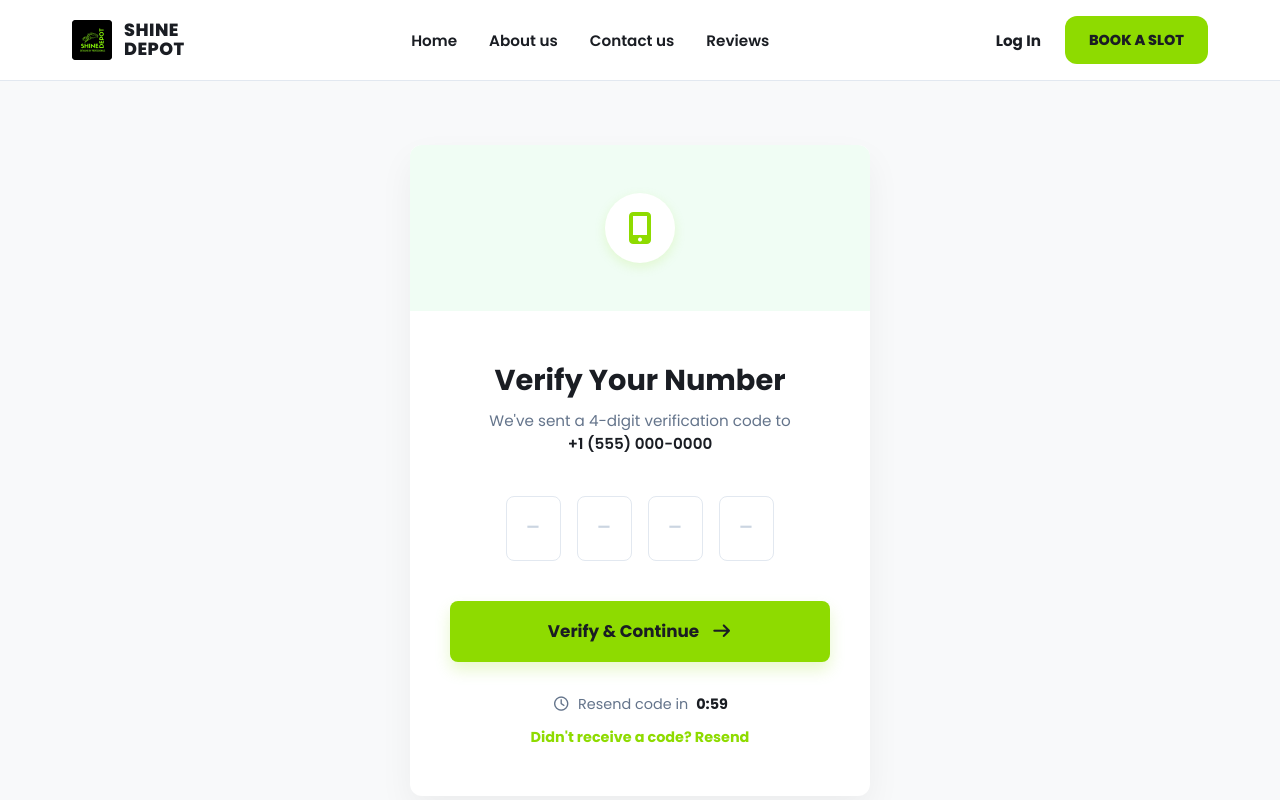
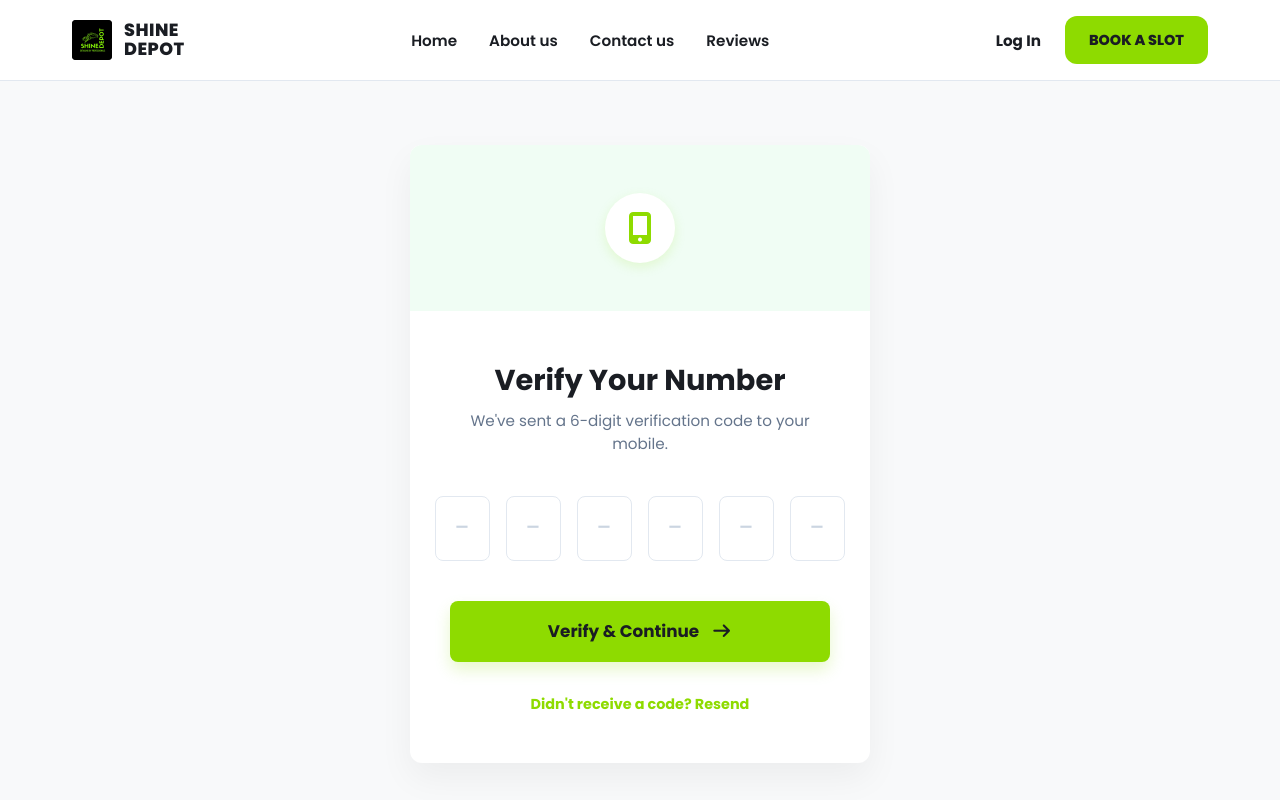
Before and after one commit to Nuwanthapasindu/vehicle-service-center-management-System, a React (Vite) app in the folder webapp/: page /verify-otp in a window 1280 px wide. Shown: the top 800 px of the page. Built offline with nearby package versions, Linux system fonts and the light colour scheme.

Commit message:
feat: finalize user registration process

```diff
--- a/webapp/src/constants/enum.js
+++ b/webapp/src/constants/enum.js
@@ -54,4 +54,5 @@ export const enums = Object.freeze({
 export const CONFIGURATION = Object.freeze({
   ACCESS_TOKEN_KEY: "ACCESS_TOKEN",
   REFRESH_TOKEN_KEY: "REFRESH_TOKEN",
+  MOBILE_NUMBER_KEY: "MOBILE_NUMBER",
 });
--- a/webapp/src/pages/OTPVerificationPage/OTPVerificationPage.jsx
+++ b/webapp/src/pages/OTPVerificationPage/OTPVerificationPage.jsx
@@ -1,46 +1,59 @@
-import React, { useState, useRef, useEffect } from 'react';
-import Header from '../../components/Header/Header';
-import Footer from '../../components/Footer/Footer';
-import './OTPVerificationPage.css';
+import React, { useState, useRef } from "react";
+import { useNavigate } from "react-router-dom";
+import axios from "axios";
+import { toast } from "react-toastify";
+import Header from "../../components/Header/Header";
+import Footer from "../../components/Footer/Footer";
+import { enums, CONFIGURATION } from "../../constants/enum";
+import "./OTPVerificationPage.css";
 
 function OTPVerificationPage() {
-    const [otp, setOtp] = useState(['', '', '', '']);
-    const inputRefs = [useRef(null), useRef(null), useRef(null), useRef(null)];
+  // Server expects 6 digits (per auth.validation.js)
+  const [otp, setOtp] = useState(["", "", "", "", "", ""]);
+  const [isSubmitting, setIsSubmitting] = useState(false);
+  const navigate = useNavigate();
+
+  const inputRefs = [
+    useRef(null),
+    useRef(null),
+    useRef(null),
+    useRef(null),
+    useRef(null),
+    useRef(null),
+  ];
 
   // Input Change Handler
   const handleChange = (index, value) => {
     // Only allow numbers
-        if (isNaN(value)) return;
+    if (value && isNaN(value)) return;
 
     const newOtp = [...otp];
-        // Take the last character in case of paste or rapid typing
+    // Take the last character
     newOtp[index] = value.substring(value.length - 1);
     setOtp(newOtp);
 
     // Move to next input automatically if a digit was entered
-        if (value !== '' && index < 3) {
+    if (value !== "" && index < 5) {
       inputRefs[index + 1].current.focus();
     }
   };
 
   // Backspace, Delete, Right, Left arrow key handler
   const handleKeyDown = (index, e) => {
-        if (e.key === 'Backspace') {
-            // If current input is empty, focus previous input and clear it
-            if (otp[index] === '' && index > 0) {
+    if (e.key === "Backspace") {
+      if (otp[index] === "" && index > 0) {
         const newOtp = [...otp];
-                newOtp[index - 1] = '';
+        newOtp[index - 1] = "";
         setOtp(newOtp);
         inputRefs[index - 1].current.focus();
       } else {
-                // Just clear current input
         const newOtp = [...otp];
-                newOtp[index] = '';
+        newOtp[index] = "";
         setOtp(newOtp);
       }
-        } else if (e.key === 'ArrowLeft' && index > 0) {
+    } else if (e.key === "ArrowLeft" && index > 0) {
       inputRefs[index - 1].current.focus();
-        } else if (e.key === 'ArrowRight' && index < 3) {
+    } else if (e.key === "ArrowRight" && index < 5) {
       inputRefs[index + 1].current.focus();
     }
   };
@@ -48,7 +61,7 @@ function OTPVerificationPage() {
   // Handle Paste event
   const handlePaste = (e) => {
     e.preventDefault();
-        const pasteData = e.clipboardData.getData('text/plain').slice(0, 4);
+    const pasteData = e.clipboardData.getData("text/plain").slice(0, 6);
 
     if (/^\d+$/.test(pasteData)) {
       const newOtp = [...otp];
@@ -57,12 +70,61 @@ function OTPVerificationPage() {
       }
       setOtp(newOtp);
 
-            // Focus on the next empty input or the last one
-            const nextEmptyIndex = pasteData.length < 4 ? pasteData.length : 3;
-            inputRefs[nextEmptyIndex].current.focus();
+      const nextIndex = pasteData.length < 6 ? pasteData.length : 5;
+      inputRefs[nextIndex].current.focus();
     }
   };
 
+  const handleVerify = async (e) => {
+    e.preventDefault();
+    const otpCode = otp.join("");
+
+    if (otpCode.length < 6) {
+      toast.warning("Please enter the full 6-digit code.");
+      return;
+    }
+
+    setIsSubmitting(true);
+    try {
+      const response = await axios.post("/auth/verification", {
+        otp: otpCode,
+      });
+
+      toast.success(response?.data?.payload?.message || "Account verified!");
+      navigate("/login");
+    } catch (error) {
+      const message =
+        error?.response?.data?.payload?.message ||
+        error?.response?.data?.message ||
+        enums.DEFAULT_ERROR_MESSAGE;
+      toast.error(message);
+    } finally {
+      setIsSubmitting(false);
+    }
+  };
+
+  const handleResend = async () => {
+    const mobile = localStorage.getItem(CONFIGURATION.MOBILE_NUMBER_KEY);
+    if (!mobile) {
+      toast.error("Mobile number not found. Please register again.");
+      navigate("/register");
+      return;
+    }
+
+    try {
+      const response = await axios.post("/auth/verification/resend", {
+        mobile: mobile,
+      });
+
+      toast.success(response?.data?.payload?.message || "OTP resent!");
+    } catch (error) {
+      const message =
+        error?.response?.data?.payload?.message ||
+        error?.response?.data?.message ||
+        enums.DEFAULT_ERROR_MESSAGE;
+      toast.error(message);
+    }
+  };
 
   return (
     <div className="otp-page-wrapper">
@@ -78,12 +140,10 @@ function OTPVerificationPage() {
           <div className="otp-card-body">
             <h2 className="otp-title">Verify Your Number</h2>
             <p className="otp-subtitle">
-                            We've sent a 4-digit verification code to
-                            <br />
-                            <strong>+1 (555) 000-0000</strong>
+              We've sent a 6-digit verification code to your mobile.
             </p>
 
-                        <form className="otp-form" onSubmit={(e) => e.preventDefault()}>
+            <form className="otp-form" onSubmit={handleVerify}>
               <div className="otp-inputs-container">
                 {otp.map((digit, index) => (
                   <input
@@ -96,23 +156,37 @@ function OTPVerificationPage() {
                     onChange={(e) => handleChange(index, e.target.value)}
                     onKeyDown={(e) => handleKeyDown(index, e)}
                     onPaste={index === 0 ? handlePaste : undefined}
-                                        className={`otp-input ${digit ? 'filled' : ''}`}
+                    className={`otp-input ${digit ? "filled" : ""}`}
                     placeholder="-"
                   />
                 ))}
               </div>
 
-                            <button type="submit" className="otp-submit-btn">
+              <button
+                type="submit"
+                className="otp-submit-btn"
+                disabled={isSubmitting}
+              >
+                {isSubmitting ? (
+                  <>
+                    <i className="fa-solid fa-spinner fa-spin"></i>
+                    <span>Verifying...</span>
+                  </>
+                ) : (
+                  <>
                     <span>Verify & Continue</span>
                     <i className="fa-solid fa-arrow-right"></i>
+                  </>
+                )}
               </button>
             </form>
 
             <div className="otp-footer-actions">
-                            <p className="timer-text">
-                                <i className="fa-regular fa-clock"></i> Resend code in <strong>0:59</strong>
-                            </p>
-                            <button className="resend-btn">
+              <button
+                className="resend-btn"
+                onClick={handleResend}
+                type="button"
+              >
                 Didn't receive a code? Resend
               </button>
             </div>
--- a/webapp/src/pages/RegisterPage/RegisterPage.jsx
+++ b/webapp/src/pages/RegisterPage/RegisterPage.jsx
@@ -6,7 +6,7 @@ import { toast } from "react-toastify";
 import Header from "../../components/Header/Header";
 import Footer from "../../components/Footer/Footer";
 import { registerValidationSchema } from "../../schemas/auth";
-import { enums } from "../../constants/enum";
+import { CONFIGURATION, enums } from "../../constants/enum";
 import "./RegisterPage.css";
 
 function getPasswordStrength(password) {
@@ -55,7 +55,7 @@ function RegisterPage() {
 
       // Redirect to OTP verification page
       navigate("/verify-otp");
-      localStorage.setItem(enums.CONFIGURATION.MOBILE_NUMBER_KEY, values.mobile);
+      localStorage.setItem(CONFIGURATION.MOBILE_NUMBER_KEY, values.mobile);
     } catch (error) {
       const message =
         error?.response?.data?.payload?.message || enums.DEFAULT_ERROR_MESSAGE;
```
Lines whose indentation alone changed are shown as unchanged.
